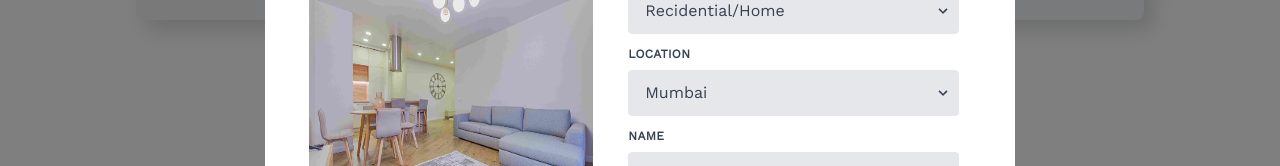
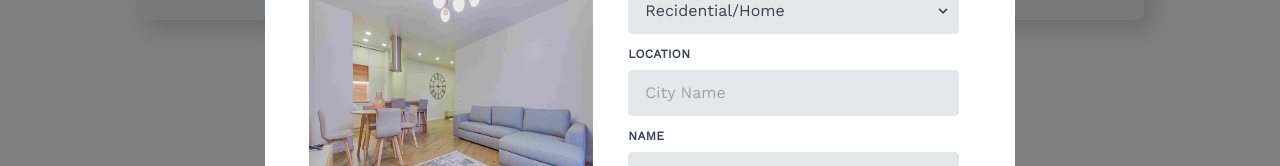
Before and after one commit to shivam1317/DreamCatcherzz, a React (Create React App) app: page / in a window 1280 px wide. Both pictures are taken after a click on the button "Contact Us". Shown: the part 1936-2102 px from the top of the page. Built offline with nearby package versions, Linux system fonts and the light colour scheme.

Commit message:
Changes in modal

```diff
--- a/src/components/Modal.jsx
+++ b/src/components/Modal.jsx
@@ -141,28 +141,14 @@
                         >
                           Location
                         </label>
-                        <div class="relative">
-                          <select
-                            class="block appearance-none w-full bg-gray-200 border border-gray-200 text-gray-700 py-3 px-4 pr-8 rounded leading-tight focus:outline-none focus:bg-white focus:border-gray-500"
-                            id="grid-state"
-                            name="location"
-                          >
-                            <option>Mumbai</option>
-                            <option>Pune</option>
-                            <option>Ahemadabad</option>
-                            <option>Bangalore</option>
-                            <option>Hydrabad</option>
-                          </select>
-                          <div class="pointer-events-none absolute inset-y-0 right-0 flex items-center px-2 text-gray-700">
-                            <svg
-                              class="fill-current h-4 w-4"
-                              xmlns="http://www.w3.org/2000/svg"
-                              viewBox="0 0 20 20"
-                            >
-                              <path d="M9.293 12.95l.707.707L15.657 8l-1.414-1.414L10 10.828 5.757 6.586 4.343 8z" />
-                            </svg>
-                          </div>
-                        </div>
+                        <input
+                          className="appearance-none block w-full bg-gray-200 text-gray-700 border  rounded py-3 px-4 mb-3 leading-tight focus:outline-none focus:bg-white"
+                          id="grid-first-name"
+                          type="text"
+                          placeholder="City Name"
+                          required
+                          name="name"
+                        />
                       </div>
                       <div className="w-full px-3 my-3 md:mb-0 ">
                         <label
```
